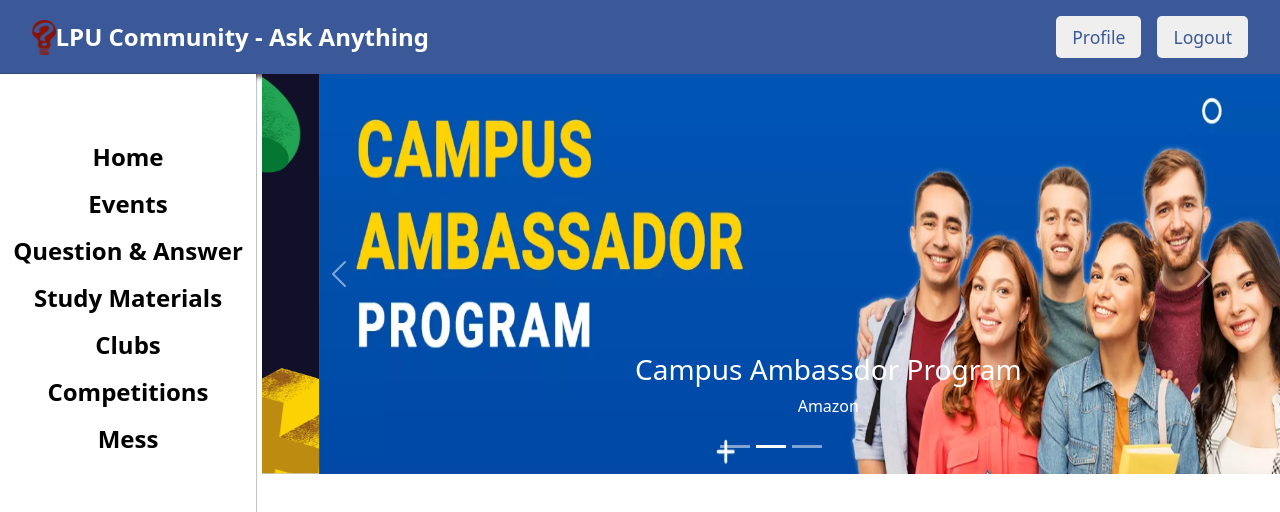
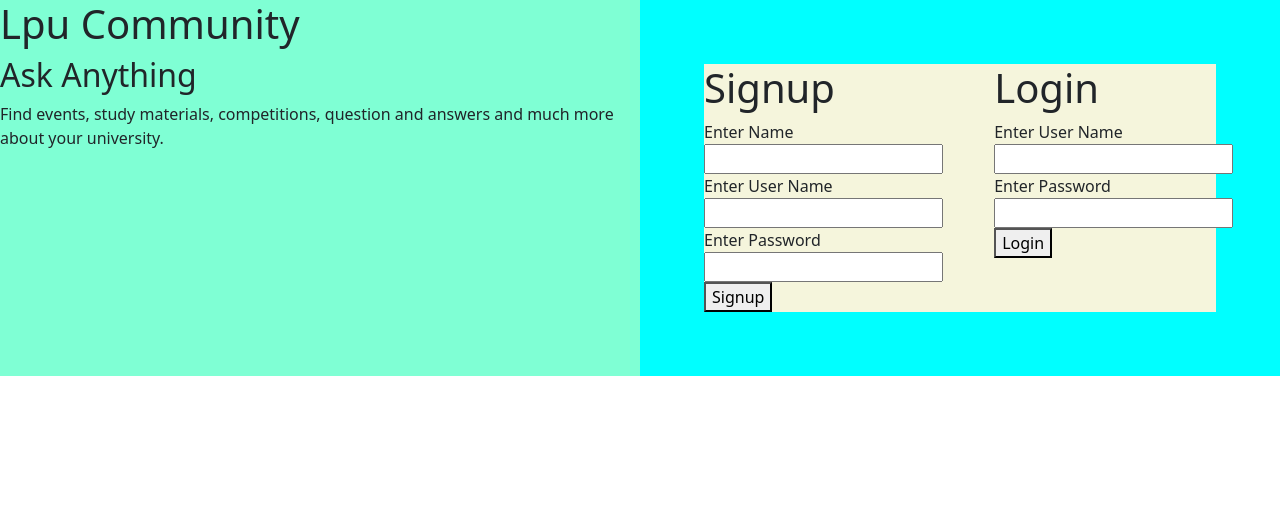
Before and after one commit to DubeyRitik/LPUcommunityApp, a React (Create React App) app: page / in a window 1280 px wide. Shown: the top 512 px of the page. Built offline with nearby package versions, Linux system fonts and the light colour scheme.

Commit message:
added signup

```diff
--- a/src/App.js
+++ b/src/App.js
@@ -1,10 +1,40 @@
+import { useState, useEffect } from "react";
 import LoginSignup from "./Components/LoginSignup";
 import Navbar from "./Components/Navbar";
+
 function App() {
+  const [showNavbar, setShowNavbar] = useState(
+    localStorage.getItem("loginStatus") === "success"
+  );
+  const [showLogin, setShowLogin] = useState(
+    localStorage.getItem("loginStatus") !== "success"
+  );
+
+  function showNavbarfunction() {
+    setShowNavbar(true);
+    setShowLogin(false);
+    localStorage.setItem("loginStatus", "");
+  }
+
+  function hideNavbar() {
+    setShowNavbar(false);
+    setShowLogin(true);
+  }
+
+  useEffect(() => {
+    if (showNavbar) {
+      localStorage.setItem("loginStatus", "success");
+    } else {
+      localStorage.removeItem("loginStatus");
+    }
+  }, [showNavbar]);
+
   return (
     <div className="App">
-      <Navbar></Navbar>
-      <LoginSignup></LoginSignup>
+      {showNavbar && <Navbar hideNavbar={hideNavbar}></Navbar>}
+      {showLogin && (
+        <LoginSignup showNavbarfunction={showNavbarfunction}></LoginSignup>
+      )}
     </div>
   );
 }
--- /dev/null
+++ b/src/CSS Modules/LoginSignup.module.css
@@ -0,0 +1,17 @@
+.main {
+  background-color: aqua;
+  display: grid;
+  grid-template-columns: 1fr 1fr;
+}
+
+.mainLeft {
+  background-color: aquamarine;
+}
+
+.mainRight {
+  background-color: beige;
+  display: grid;
+  grid-template-columns: 1fr 1fr 1fr;
+  column-gap: 10%;
+  margin: 10%;
+}
--- a/src/CSS Modules/QuestionDiv.module.css
+++ b/src/CSS Modules/QuestionDiv.module.css
@@ -13,7 +13,7 @@
 .homeParent {
   background-color: aqua;
   display: grid;
-  grid-template-columns: 1fr 30fr;
+  /* grid-template-columns: 1fr 30fr; */
 }
 
 .categories {
--- a/src/Components/LoginSignup.jsx
+++ b/src/Components/LoginSignup.jsx
@@ -1,5 +1,104 @@
-export default function LoginSignup() {
-  return <div>
+import { useState } from "react";
+import styles from "../CSS Modules/LoginSignup.module.css";
+import { db } from "../firebase";
 
-  </div>;
+export default function LoginSignup(props) {
+  const [signupName, setSignupName] = useState("");
+  const [signupUsername, setSignupUsername] = useState("");
+  const [signupPassword, setSignupPassword] = useState("");
+
+  const [loginUsername, setLoginUsername] = useState("");
+  const [loginPassword, setLoginPassword] = useState("");
+
+  const handleSignup = () => {
+    db.collection("users")
+      .add({
+        name: signupName,
+        username: signupUsername,
+        password: signupPassword,
+      })
+      .then(() => {
+        console.log("Data inserted successfully!");
+        setSignupName("");
+        setSignupUsername("");
+        setSignupPassword("");
+      })
+      .catch((error) => {
+        console.error("Error inserting data: ", error);
+      });
+  };
+
+  const handleLogin = () => {
+    db.collection("users")
+      .where("username", "==", loginUsername)
+      .where("password", "==", loginPassword)
+      .get()
+      .then((querySnapshot) => {
+        if (querySnapshot.docs.length > 0) {
+          const userData = querySnapshot.docs[0].data();
+          alert("Login successful! Welcome " + userData.name);
+          localStorage.setItem("loginStatus", "success");
+          localStorage.setItem("loggedInUser", userData.name);
+          props.showNavbarfunction();
+        } else {
+          alert("Invalid username or password.");
+        }
+      })
+      .catch((error) => {
+        console.error("Error querying data: ", error);
+      });
+  };
+
+  return (
+    <div className={styles.main}>
+      <div className={styles.mainLeft}>
+        <h1>Lpu Community</h1>
+        <h2>Ask Anything</h2>
+        <p>
+          Find events, study materials, competitions, question and answers and
+          much more about your university.
+        </p>
+      </div>
+      <div className={styles.mainRight}>
+        <div className={styles.form1}>
+          <h1>Signup</h1>
+          <label htmlFor="">Enter Name</label>
+          <input
+            type="text"
+            value={signupName}
+            onChange={(e) => setSignupName(e.target.value)}
+          />
+          <label htmlFor="">Enter User Name</label>
+          <input
+            type="text"
+            value={signupUsername}
+            onChange={(e) => setSignupUsername(e.target.value)}
+          />
+          <label htmlFor="">Enter Password</label>
+          <input
+            type="password"
+            value={signupPassword}
+            onChange={(e) => setSignupPassword(e.target.value)}
+          />
+          <button onClick={handleSignup}>Signup</button>
+        </div>
+        <div className={styles.form2}>
+          <h1>Login</h1>
+          <label htmlFor="">Enter User Name</label>
+          <input
+            type="text"
+            value={loginUsername}
+            onChange={(e) => setLoginUsername(e.target.value)}
+          />
+          <label htmlFor="">Enter Password</label>
+          <input
+            type="password"
+            value={loginPassword}
+            onChange={(e) => setLoginPassword(e.target.value)}
+          />
+          <button onClick={handleLogin}>Login</button>
+        </div>
+      </div>
+    </div>
+  );
 }
--- a/src/Components/Navbar.jsx
+++ b/src/Components/Navbar.jsx
@@ -6,12 +6,13 @@ import Home from "./Home";
 import QuesPopup from "./QuesPopup";
 import QuestionDiv from "./QuestionDiv";
 
-function Navbar() {
+function Navbar(props) {
   const [askQues, setaskQues] = useState(false);
   const [showHome, setShowHome] = useState(true);
   const [ansQues, setansQues] = useState(false);
   const [profile, setProfile] = useState(false);
 
+  const u = localStorage.getItem("loggedInUser");
   function askQuesDiv() {
     setaskQues(!askQues);
   }
@@ -33,15 +34,12 @@ function Navbar() {
           <span className={styles.brand}>LPU Community - Ask Anything</span>
         </div>
         <div className={styles.navRight}>
-          <button>Profile</button>
-          <button>Logout</button>
-          {askQues && <QuesPopup submit={askQuesDiv}></QuesPopup>}
+          <button>{u}</button>
+          <button onClick={props.hideNavbar}>Logout</button>
         </div>
       </nav>
       <Home></Home>
       <div></div>
-
-
     </>
   );
 }
--- a/src/Components/Question.jsx
+++ b/src/Components/Question.jsx
@@ -2,16 +2,17 @@ import styles from "../CSS Modules/Question.module.css";
 import logo from "../Images/logo.png";
 import Image from "../Images/image.jpg";
 
-
 function Question(props) {
   let q = props.question;
   let a = props.answer;
+  let user = props.user;
+  // const u = localStorage.getItem("loggedInUser");
   return (
     <div className={styles.question}>
       <div className={styles.profile}>
         <img className="profilepic" src={Image} alt="profile" />
         <div className={styles.profileName}>
-          <h2>Aakash Kumar</h2>
+          <h2> {user} </h2>
           <h3>UI/UX developer, B.Tech CSE 3rd year</h3>
         </div>
       </div>
--- a/src/Components/QuestionDiv.jsx
+++ b/src/Components/QuestionDiv.jsx
@@ -20,7 +20,7 @@ function QuestionDiv() {
 
   return (
     <div className={styles.homeParent}>
-      <div className={styles.categories}>Categories</div>
+      {/* <div className={styles.categories}>Categories</div> */}
 
       <div className={styles.quesDiv}>
         {questions.map((question) => (
@@ -28,6 +28,7 @@ function QuestionDiv() {
             question={question.ques}
             answer={question.answer}
             key={question.id}
+            user={question.user}
           />
         ))}
       </div>
--- a/src/Components/UnansweredQues.jsx
+++ b/src/Components/UnansweredQues.jsx
@@ -4,6 +4,7 @@ import { db } from "../firebase";
 
 function UnansweredQues(props) {
   const [answer, setAnswer] = useState("");
+  const user = localStorage.getItem("loggedInUser");
   let ques = props.question.question;
   async function handleAnswer() {
     try {
@@ -11,6 +12,7 @@ function UnansweredQues(props) {
         ques,
         answer,
         answered: true,
+        user,
       });
       setAnswer("");
     } catch (error) {
```
